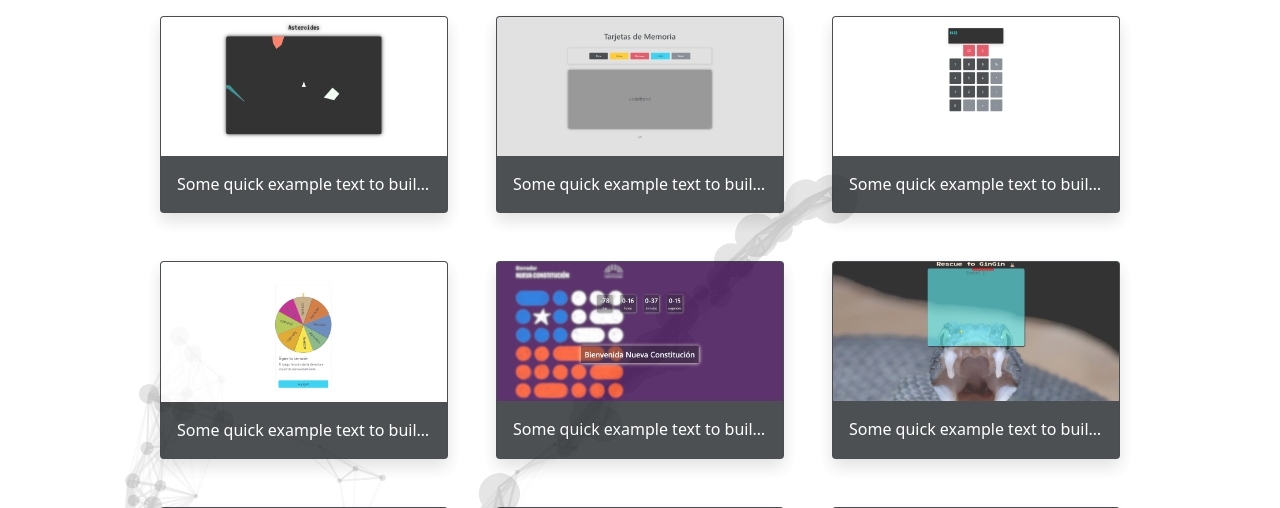
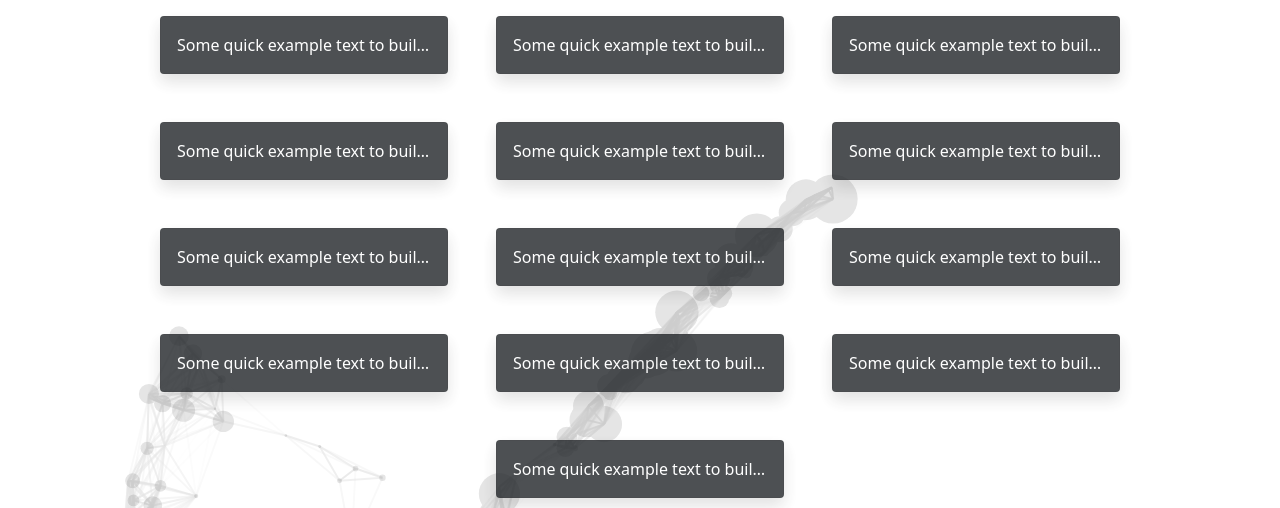
Before and after one commit to nocivescience/my_portfolio, a Django app: page /portfolio/ in a window 1280 px wide. Shown: the part 56-564 px from the top of the page. Run offline with Django 4.2, Linux system fonts and the light colour scheme; grey boxes are pictures that could not be loaded.

Commit message:
removi la carpeta static

```diff
--- a/portfolio/templates/portfolio.html
+++ b/portfolio/templates/portfolio.html
@@ -1,6 +1,6 @@
 {% extends 'layout.html' %}
 {% block content %}
-{% load static %}
+<!-- {% load static %} -->
 <style>
     .card.shadow.bg-dark.m-4:hover{
         animation: vibrating .3s ease;
@@ -25,7 +25,7 @@
 <div class="container d-flex justify-content-center flex-row mt-5" style="flex-wrap: wrap;">
     <div class="card shadow bg-dark m-4" style="width: 18rem;opacity: 0.8;">
         <a class="nav-link text-white p-0" href="https://nocivescience.github.io/asteroides_by_pieces/" target="_blank">
-            <img src="{% static 'portfolio/images/asteroides.png' %}" class="card-img-top" alt="...">
+            <!-- <img src="{% static 'portfolio/images/asteroides.png' %}" class="card-img-top" alt="..."> -->
             <div class="card-body">
                 <p class="card-text">Some quick example text to build on the card title and make up the bulk of the card's content.</p>
             </div>
@@ -33,7 +33,7 @@
     </div>
     <div class="card shadow bg-dark m-4" style="width: 18rem;opacity: 0.8;">
         <a class="nav-link text-white p-0" href="https://nocivescience.github.io/memory_card/" target="_blank">
-            <img src="{% static 'portfolio/images/tarjeta_memoria.png' %}" class="card-img-top" alt="...">
+            <!-- <img src="{% static 'portfolio/images/tarjeta_memoria.png' %}" class="card-img-top" alt="..."> -->
             <div class="card-body">
                 <p class="card-text">Some quick example text to build on the card title and make up the bulk of the card's content.</p>
             </div>
@@ -41,7 +41,7 @@
     </div>
     <div class="card shadow bg-dark m-4" style="width: 18rem;opacity: 0.8;">
         <a class="nav-link text-white p-0" href="https://nocivescience.github.io/mi_calculadora/" target="_blank">
-            <img src="{% static 'portfolio/images/calculadora.png' %}" class="card-img-top" alt="...">
+            <!-- <img src="{% static 'portfolio/images/calculadora.png' %}" class="card-img-top" alt="..."> -->
             <div class="card-body">
                 <p class="card-text">Some quick example text to build on the card title and make up the bulk of the card's content.</p>
             </div>
@@ -49,7 +49,7 @@
     </div>
     <div class="card shadow bg-dark m-4" style="width: 18rem;opacity: 0.8;">
         <a class="nav-link text-white p-0" href="https://nocivescience.github.io/ruleta_politica/" target="_blank">
-            <img src="{% static 'portfolio/images/ruleta_apruebo.png' %}" class="card-img-top" alt="...">
+            <!-- <img src="{% static 'portfolio/images/ruleta_apruebo.png' %}" class="card-img-top" alt="..."> -->
             <div class="card-body">
                 <p class="card-text">Some quick example text to build on the card title and make up the bulk of the card's content.</p>
             </div>
@@ -57,7 +57,7 @@
     </div>
     <div class="card shadow bg-dark m-4" style="width: 18rem;opacity: 0.8;">
         <a class="nav-link text-white p-0" href="https://nocivescience.github.io/nueva_constitucion/" target="_blank">
-            <img src="{% static 'portfolio/images/nueva_constitucion.png' %}" class="card-img-top" alt="...">
+            <!-- <img src="{% static 'portfolio/images/nueva_constitucion.png' %}" class="card-img-top" alt="..."> -->
             <div class="card-body">
                 <p class="card-text">Some quick example text to build on the card title and make up the bulk of the card's content.</p>
             </div>
@@ -65,7 +65,7 @@
     </div>
     <div class="card shadow bg-dark m-4" style="width: 18rem;opacity: 0.8;">
         <a class="nav-link text-white p-0" href="https://nocivescience.github.io/snake/" target="_blank">
-            <img src="{% static 'portfolio/images/snake.png' %}" class="card-img-top" alt="...">
+            <!-- <img src="{% static 'portfolio/images/snake.png' %}" class="card-img-top" alt="..."> -->
             <div class="card-body">
                 <p class="card-text">Some quick example text to build on the card title and make up the bulk of the card's content.</p>
             </div>
@@ -73,7 +73,7 @@
     </div>
     <div class="card shadow bg-dark m-4" style="width: 18rem;opacity: 0.8;">
         <a class="nav-link text-white p-0" href="https://nocivescience.github.io/rex_square/" target="_blank">
-            <img src="{% static 'portfolio/images/dinorex-apruebo.png' %}" class="card-img-top" alt="...">
+            <!-- <img src="{% static 'portfolio/images/dinorex-apruebo.png' %}" class="card-img-top" alt="..."> -->
             <div class="card-body">
                 <p class="card-text">Some quick example text to build on the card title and make up the bulk of the card's content.</p>
             </div>
@@ -81,7 +81,7 @@
     </div>
     <div class="card shadow bg-dark m-4" style="width: 18rem;opacity: 0.8;">
         <a class="nav-link text-white p-0" href="https://nocivescience.github.io/starwars/" target="_blank">
-            <img src="{% static 'portfolio/images/startwar.png' %}" class="card-img-top" alt="...">
+            <!-- <img src="{% static 'portfolio/images/startwar.png' %}" class="card-img-top" alt="..."> -->
             <div class="card-body">
                 <p class="card-text">Some quick example text to build on the card title and make up the bulk of the card's content.</p>
             </div>
@@ -89,7 +89,7 @@
     </div>
     <div class="card shadow bg-dark m-4" style="width: 18rem;opacity: 0.8;">
         <a class="nav-link text-white p-0" href="https://nocivescience.github.io/asteroidWithElements/" target="_blank">
-            <img src="{% static 'portfolio/images/asteroides_elements_chemistry.png' %}" class="card-img-top" alt="...">
+            <!-- <img src="{% static 'portfolio/images/asteroides_elements_chemistry.png' %}" class="card-img-top" alt="..."> -->
             <div class="card-body">
                 <p class="card-text">Some quick example text to build on the card title and make up the bulk of the card's content.</p>
             </div>
@@ -97,7 +97,7 @@
     </div>
     <div class="card shadow bg-dark m-4" style="width: 18rem;opacity: 0.8;">
         <a class="nav-link text-white p-0" href="https://nocivescience.github.io/snakeFromThailand/" target="_blank">
-            <img src="{% static 'portfolio/images/thailand_snake.png' %}" class="card-img-top" alt="...">
+            <!-- <img src="{% static 'portfolio/images/thailand_snake.png' %}" class="card-img-top" alt="..."> -->
             <div class="card-body">
                 <p class="card-text">Some quick example text to build on the card title and make up the bulk of the card's content.</p>
             </div>
@@ -105,7 +105,7 @@
     </div>
     <div class="card shadow bg-dark m-4" style="width: 18rem;opacity: 0.8;">
         <a class="nav-link text-white p-0" href="https://nocivescience.github.io/chemistryCards/" target="_blank">
-            <img src="{% static 'portfolio/images/card_chemistry.png' %}" class="card-img-top" alt="...">
+            <!-- <img src="{% static 'portfolio/images/card_chemistry.png' %}" class="card-img-top" alt="..."> -->
             <div class="card-body">
                 <p class="card-text">Some quick example text to build on the card title and make up the bulk of the card's content.</p>
             </div>
@@ -113,7 +113,7 @@
     </div>
     <div class="card shadow bg-dark m-4" style="width: 18rem;opacity: 0.8;">
         <a class="nav-link text-white p-0" href="https://nocivescience.github.io/burnning/" target="_blank">
-            <img src="{% static 'portfolio/images/burning.png' %}" class="card-img-top" alt="...">
+            <!-- <img src="{% static 'portfolio/images/burning.png' %}" class="card-img-top" alt="..."> -->
             <div class="card-body">
                 <p class="card-text">Some quick example text to build on the card title and make up the bulk of the card's content.</p>
             </div>
@@ -121,7 +121,7 @@
     </div>
     <div class="card shadow bg-dark m-4" style="width: 18rem;opacity: 0.8;">
         <a class="nav-link text-white p-0" href="https://nocivescience.github.io/asteroidWithStone/" target="_blank">
-            <img src="{% static 'portfolio/images/asteroides_captain_future.png' %}" class="card-img-top" alt="...">
+            <!-- <img src="{% static 'portfolio/images/asteroides_captain_future.png' %}" class="card-img-top" alt="..."> -->
             <div class="card-body">
                 <p class="card-text">Some quick example text to build on the card title and make up the bulk of the card's content.</p>
             </div>
```
